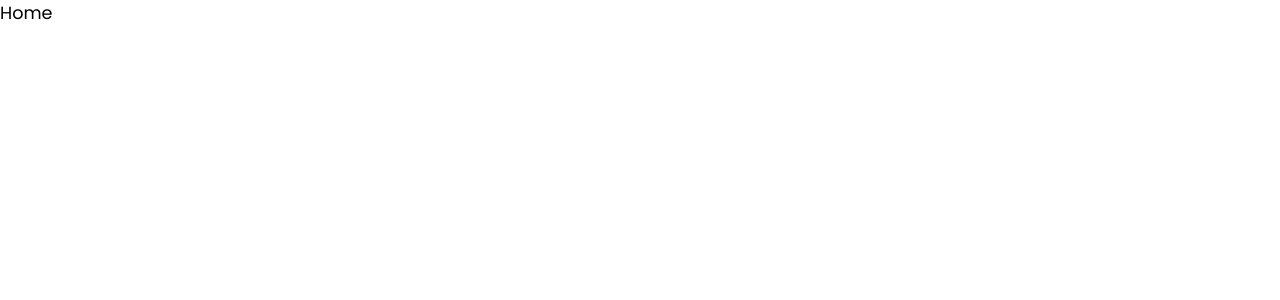
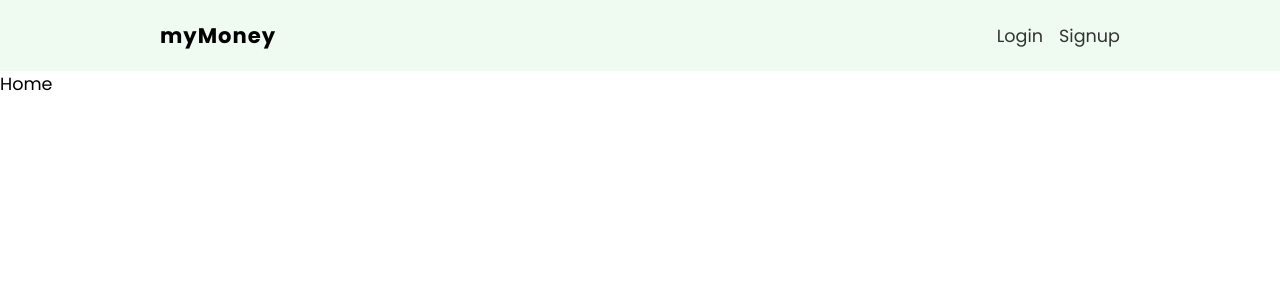
Before and after one commit to dgarcia1724/my-money, a React (Vite) app: page / in a window 1280 px wide. Shown: the top 300 px of the page. Built offline with nearby package versions, Linux system fonts and the light colour scheme.

Commit message:
115. fresh start

```diff
--- a/src/App.jsx
+++ b/src/App.jsx
@@ -4,11 +4,13 @@ import { BrowserRouter, Route, Switch } from "react-router-dom";
 import Home from "./pages/home/Home";
 import Login from "./pages/login/Login";
 import Signup from "./pages/signup/Signup";
+import Navbar from "./components/Navbar";
 
 function App() {
   return (
     <div className="App">
       <BrowserRouter>
+        <Navbar />
         <Switch>
           <Route exact path="/">
             <Home />
--- /dev/null
+++ b/src/components/Navbar.jsx
@@ -0,0 +1,20 @@
+import { Link } from "react-router-dom";
+
+// styles
+import styles from "./Navbar.module.css";
+
+function Navbar() {
+  return (
+    <nav className={styles.navbar}>
+      <ul>
+        <li className={styles.title}>myMoney</li>
+        <li>
+          <Link to="/login">Login</Link>
+          <Link to="/signup">Signup</Link>
+        </li>
+      </ul>
+    </nav>
+  );
+}
+
+export default Navbar;
--- /dev/null
+++ b/src/components/Navbar.module.css
@@ -0,0 +1,27 @@
+/* navbar styles */
+.navbar {
+  width: 100%;
+  background: #effaf0;
+  padding: 20px 10px;
+  box-sizing: border-box;
+}
+.navbar ul {
+  display: flex;
+  margin: 0 auto;
+  max-width: 960px;
+  align-items: center;
+}
+.title {
+  margin-right: auto;
+  font-weight: bold;
+  letter-spacing: 1px;
+  font-size: 1.2em;
+}
+.navbar button,
+.navbar a {
+  margin-left: 16px;
+}
+.navbar a {
+  color: #333;
+  text-decoration: none;
+}
```
